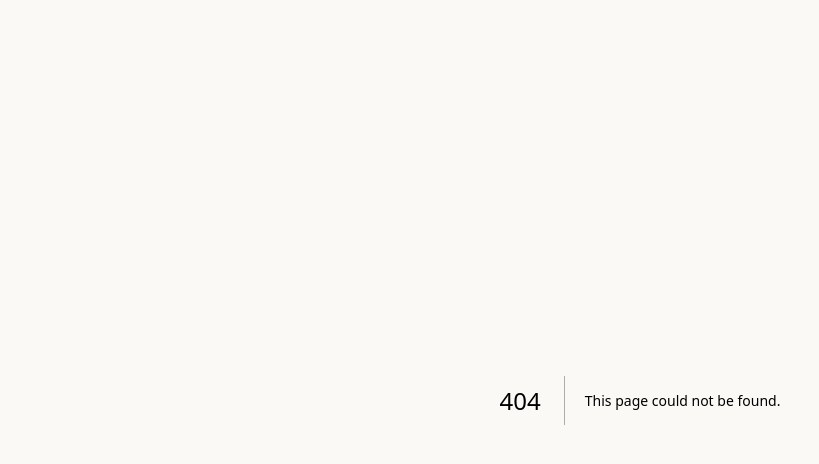
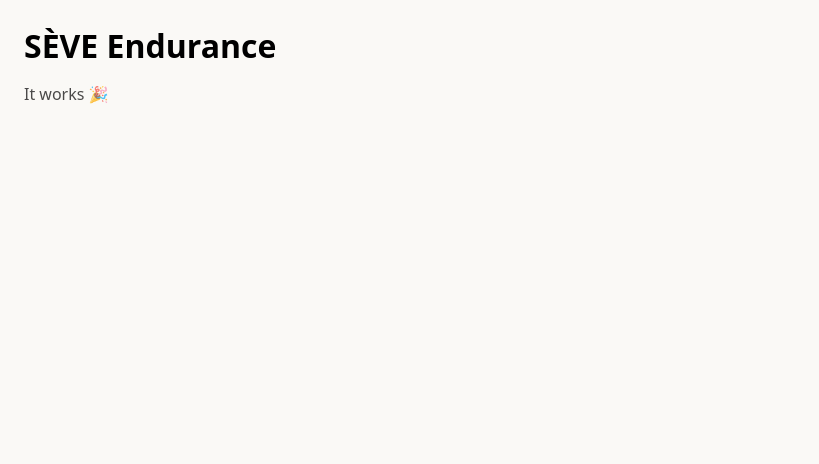
Before and after one commit to cocosteez/seve-dashboard, a Next.js app: page / in a window 1280 px wide. Before the commit this address had no page. Shown: the top 464 px of the page, without its empty margins (0-819 px from the left). Built offline with nearby package versions, Linux system fonts and the light colour scheme.

Commit message:
Create page.tsx

```diff
--- /dev/null
+++ b/app/page.tsx
@@ -0,0 +1,8 @@
+export default function Page() {
+  return (
+    <main style={{padding: 24, fontFamily: "system-ui"}}>
+      <h1 style={{margin: 0, fontSize: 32}}>SÈVE Endurance</h1>
+      <p style={{opacity: 0.7}}>It works 🎉</p>
+    </main>
+  );
+}
```
